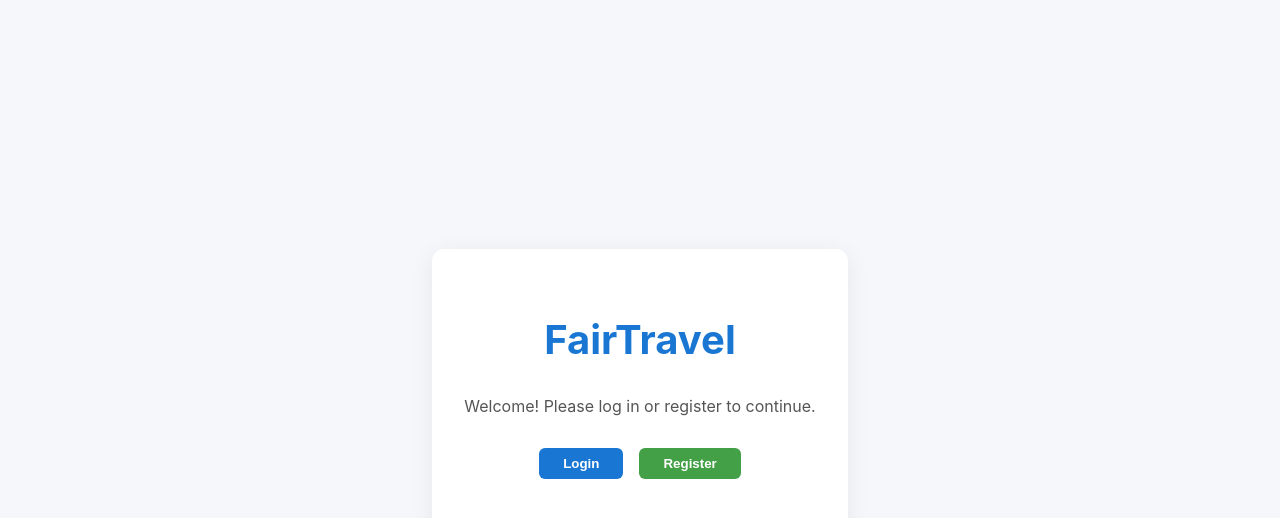
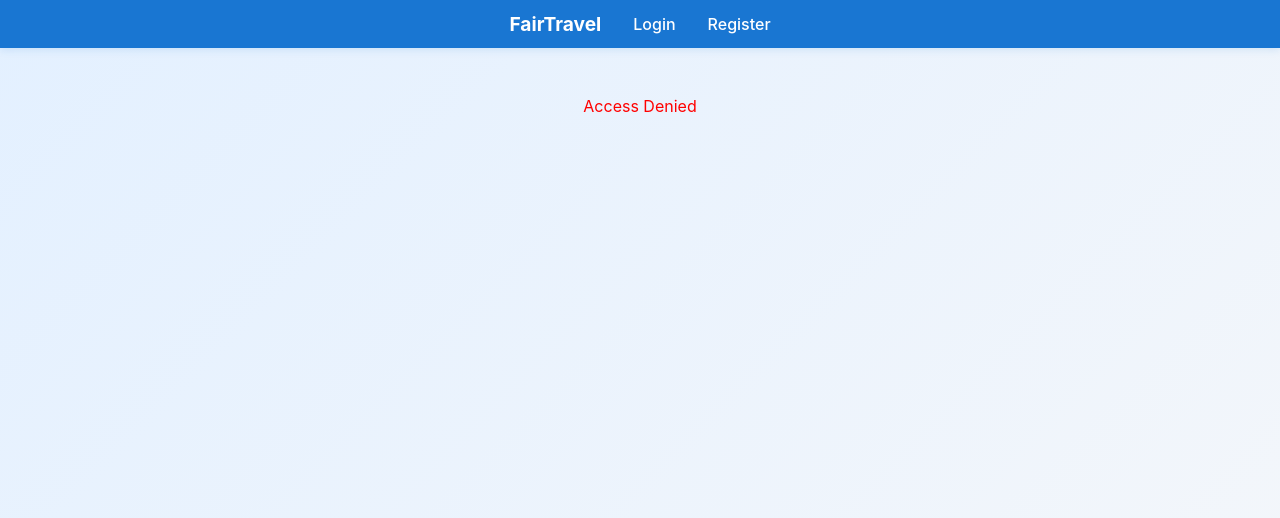
Before and after one commit to Amine2026/FairTravel, a React (Create React App) app in the folder fairtravel-frontend/: page /activities in a window 1280 px wide. Shown: the top 518 px of the page. Built offline with nearby package versions, Linux system fonts and the light colour scheme.

Commit message:
Fix: admin role check in ActivitiesList for JWT payload structure

```diff
--- a/fairtravel-frontend/src/ActivitiesList.js
+++ b/fairtravel-frontend/src/ActivitiesList.js
@@ -122,7 +122,7 @@ function ActivitiesList() {
   if (token) {
     try {
       const payload = JSON.parse(atob(token.split('.')[1]));
-      role = payload.role || (payload.identity && payload.identity.role);
+      role = payload.sub && payload.sub.role ? payload.sub.role : null;
     } catch {}
   }
 
--- a/fairtravel-frontend/src/App.js
+++ b/fairtravel-frontend/src/App.js
@@ -1,4 +1,6 @@
 import React, { useState } from 'react';
+import { Routes, Route, useNavigate } from 'react-router-dom';
+import Navbar from './Navbar';
 import LoginForm from './LoginForm';
 import RegisterForm from './RegisterForm';
 import AiQueryBox from './AiQueryBox';
@@ -23,20 +25,19 @@ import SustainabilityPracticeForm from './SustainabilityPracticeForm';
 
 function App() {
   const [token, setToken] = useState(localStorage.getItem('token') || null);
-  const [showLogin, setShowLogin] = useState(false);
-  const [showRegister, setShowRegister] = useState(false);
+  const navigate = useNavigate();
 
   const handleLogin = (jwt) => {
     setToken(jwt);
-    setShowLogin(false);
+    navigate('/');
   };
   const handleLogout = () => {
     localStorage.removeItem('token');
     setToken(null);
+    navigate('/');
   };
   const handleRegister = () => {
-    setShowRegister(false);
-    setShowLogin(true);
+    navigate('/login');
   };
 
   // Decode JWT to get role (simple, not secure for production)
@@ -55,87 +56,84 @@ function App() {
     } catch {}
   }
 
-  // Homepage: only login/register until logged in
-  if (!token) {
-    return (
-      <div style={{minHeight:'100vh', display:'flex', flexDirection:'column', justifyContent:'center', alignItems:'center', background:'#f5f7fa'}}>
-        <div style={{background:'white', padding:'2.5rem 2rem', borderRadius:12, boxShadow:'0 4px 24px #0001', minWidth:350, textAlign:'center'}}>
-          <h1 style={{marginBottom:'2rem', fontSize:'2.5rem', fontWeight:700, color:'#1976d2'}}>FairTravel</h1>
-          <p style={{marginBottom:'2rem', color:'#555'}}>Welcome! Please log in or register to continue.</p>
-          <div style={{marginBottom:'2rem', display:'flex', justifyContent:'center', gap:'1rem'}}>
-            <button onClick={() => setShowLogin(true)} style={{padding:'0.5rem 1.5rem', fontWeight:600, borderRadius:6, border:'none', background:'#1976d2', color:'white', cursor:'pointer'}}>Login</button>
-            <button onClick={() => setShowRegister(true)} style={{padding:'0.5rem 1.5rem', fontWeight:600, borderRadius:6, border:'none', background:'#43a047', color:'white', cursor:'pointer'}}>Register</button>
-          </div>
-          {showLogin && <LoginForm onLogin={handleLogin} />}
-          {showRegister && <RegisterForm onRegister={handleRegister} />}
-        </div>
-      </div>
-    );
-  }
-
-  // After login, show welcome, logout, and AI chat for users
   return (
-    <div style={{
-      minHeight:'100vh',
-      display:'flex',
-      flexDirection:'column',
-      justifyContent:'flex-start',
-      alignItems:'center',
-      background:'linear-gradient(135deg, #e3f0ff 0%, #f5f7fa 100%)'
-    }}>
-      <div style={{
-        background:'white',
-        padding:'2.5rem 2rem',
-        borderRadius:18,
-        boxShadow:'0 8px 32px #0002',
-        minWidth:370,
-        minHeight:500,
-        textAlign:'center',
-        marginTop:'5vh',
-        transition:'box-shadow 0.2s',
-        width:'100%',
-        maxWidth:600
-      }}>
-        <h1 style={{marginBottom:'2rem', fontSize:'2.5rem', fontWeight:700, color:'#1976d2'}}>Welcome to FairTravel!</h1>
-        <p style={{marginBottom:'2rem', color:'#555'}}>You are logged in.</p>
-        <div style={{marginBottom:'1rem', color:'#888', fontSize:'0.95rem'}}>Detected role: <b>{role ? role : 'none'}</b></div>
-        {role === 'user' && <AiQueryBox />}
-        {role === 'admin' && (
-          <div style={{margin:'2rem 0 1rem 0', textAlign:'left'}}>
-            <h2 style={{fontSize:'1.4rem', fontWeight:700, color:'#1976d2', marginBottom:'1.2rem'}}>Admin Dashboard</h2>
-            <div style={{display:'flex', flexWrap:'wrap', gap:'1.2rem'}}>
-              <div style={{flex:'1 1 220px'}}><AccommodationsList /><AccommodationForm /></div>
-              <div style={{flex:'1 1 220px'}}><ActivitiesList /><ActivityDetails /></div>
-              <div style={{flex:'1 1 220px'}}><AwardsList /><AwardForm /></div>
-              <div style={{flex:'1 1 220px'}}><BookingsList /><BookingForm /></div>
-              <div style={{flex:'1 1 220px'}}><EventsList /><EventDetails /></div>
-              <div style={{flex:'1 1 220px'}}><RecommendationsList /><RecommendationDetails /></div>
-              <div style={{flex:'1 1 220px'}}><ReviewsList /><ReviewForm /></div>
-              <div style={{flex:'1 1 220px'}}><ServicesList /><ServiceForm /></div>
-              <div style={{flex:'1 1 220px'}}><SustainabilityPracticesList /><SustainabilityPracticeForm /></div>
+    <div style={{ minHeight: '100vh', background: 'linear-gradient(135deg, #e3f0ff 0%, #f5f7fa 100%)' }}>
+      <Navbar role={role} onLogout={handleLogout} />
+      <Routes>
+        <Route path="/" element={
+          <div style={{ display: 'flex', flexDirection: 'column', alignItems: 'center', marginTop: '5vh' }}>
+            <div style={{ background: 'white', padding: '2.5rem 2rem', borderRadius: 18, boxShadow: '0 8px 32px #0002', minWidth: 370, maxWidth: 600, textAlign: 'center' }}>
+              <h1 style={{ marginBottom: '2rem', fontSize: '2.5rem', fontWeight: 700, color: '#1976d2' }}>Welcome to FairTravel!</h1>
+              <p style={{ marginBottom: '2rem', color: '#555' }}>You are logged in.</p>
+              <div style={{ marginBottom: '1rem', color: '#888', fontSize: '0.95rem' }}>Detected role: <b>{role ? role : 'none'}</b></div>
             </div>
           </div>
-        )}
-        <button
-          onClick={handleLogout}
-          style={{
-            padding:'0.5rem 1.5rem',
-            fontWeight:600,
-            borderRadius:8,
-            border:'none',
-            background:'#d32f2f',
-            color:'white',
-            cursor:'pointer',
-            marginTop:'1.5rem',
-            boxShadow:'0 2px 8px #d32f2f22',
-            transition:'background 0.2s'
-          }}
-          onMouseOver={e => e.currentTarget.style.background = '#b71c1c'}
-          onMouseOut={e => e.currentTarget.style.background = '#d32f2f'}
-        >
-          Logout
-        </button>
-      </div>
+        } />
+        <Route path="/login" element={<LoginForm onLogin={handleLogin} />} />
+        <Route path="/register" element={<RegisterForm onRegister={handleRegister} />} />
+        <Route path="/ai-chat" element={role === 'user' ? <AiQueryBox /> : <div style={{textAlign:'center',marginTop:'3rem',color:'red'}}>Access Denied</div>} />
+        <Route path="/admin" element={role === 'admin' ? (
+          <div style={{margin:'2rem auto',maxWidth:900}}>
+            <h2 style={{fontSize:'1.4rem', fontWeight:700, color:'#1976d2', marginBottom:'1.2rem'}}>Admin Dashboard</h2>
+            <ul style={{listStyle:'none',padding:0}}>
+              <li><a href="/accommodations" style={{color:'#1976d2',fontWeight:600}}>Manage Accommodations</a></li>
+              <li><a href="/activities" style={{color:'#1976d2',fontWeight:600}}>Manage Activities</a></li>
+              <li><a href="/awards" style={{color:'#1976d2',fontWeight:600}}>Manage Awards</a></li>
+              <li><a href="/bookings" style={{color:'#1976d2',fontWeight:600}}>Manage Bookings</a></li>
+              <li><a href="/events" style={{color:'#1976d2',fontWeight:600}}>Manage Events</a></li>
+              <li><a href="/recommendations" style={{color:'#1976d2',fontWeight:600}}>Manage Recommendations</a></li>
+              <li><a href="/reviews" style={{color:'#1976d2',fontWeight:600}}>Manage Reviews</a></li>
+              <li><a href="/services" style={{color:'#1976d2',fontWeight:600}}>Manage Services</a></li>
+              <li><a href="/sustainability-practices" style={{color:'#1976d2',fontWeight:600}}>Manage Sustainability Practices</a></li>
+            </ul>
+          </div>
+        ) : <div style={{textAlign:'center',marginTop:'3rem',color:'red'}}>Access Denied</div>} />
+        <Route path="/accommodations/*" element={role === 'admin' ? <AccommodationsList /> : <div style={{textAlign:'center',marginTop:'3rem',color:'red'}}>Access Denied</div>} />
+    <Route path="/accommodations" element={role === 'admin' ? <AccommodationsList /> : <div style={{textAlign:'center',marginTop:'3rem',color:'red'}}>Access Denied</div>} />
+    <Route path="/accommodations/new" element={role === 'admin' ? <AccommodationForm isNew /> : <div style={{textAlign:'center',marginTop:'3rem',color:'red'}}>Access Denied</div>} />
+    <Route path="/accommodations/:id" element={role === 'admin' ? <AccommodationForm /> : <div style={{textAlign:'center',marginTop:'3rem',color:'red'}}>Access Denied</div>} />
+    <Route path="/accommodations/:id/edit" element={role === 'admin' ? <AccommodationForm isEdit /> : <div style={{textAlign:'center',marginTop:'3rem',color:'red'}}>Access Denied</div>} />
+
+    <Route path="/activities" element={role === 'admin' ? <ActivitiesList /> : <div style={{textAlign:'center',marginTop:'3rem',color:'red'}}>Access Denied</div>} />
+    <Route path="/activities/new" element={role === 'admin' ? <ActivityDetails isNew /> : <div style={{textAlign:'center',marginTop:'3rem',color:'red'}}>Access Denied</div>} />
+    <Route path="/activities/:id" element={role === 'admin' ? <ActivityDetails /> : <div style={{textAlign:'center',marginTop:'3rem',color:'red'}}>Access Denied</div>} />
+    <Route path="/activities/:id/edit" element={role === 'admin' ? <ActivityDetails isEdit /> : <div style={{textAlign:'center',marginTop:'3rem',color:'red'}}>Access Denied</div>} />
+
+    <Route path="/awards" element={role === 'admin' ? <AwardsList /> : <div style={{textAlign:'center',marginTop:'3rem',color:'red'}}>Access Denied</div>} />
+    <Route path="/awards/new" element={role === 'admin' ? <AwardForm isNew /> : <div style={{textAlign:'center',marginTop:'3rem',color:'red'}}>Access Denied</div>} />
+    <Route path="/awards/:id" element={role === 'admin' ? <AwardForm /> : <div style={{textAlign:'center',marginTop:'3rem',color:'red'}}>Access Denied</div>} />
+    <Route path="/awards/:id/edit" element={role === 'admin' ? <AwardForm isEdit /> : <div style={{textAlign:'center',marginTop:'3rem',color:'red'}}>Access Denied</div>} />
+
+    <Route path="/bookings" element={role === 'admin' ? <BookingsList /> : <div style={{textAlign:'center',marginTop:'3rem',color:'red'}}>Access Denied</div>} />
+    <Route path="/bookings/new" element={role === 'admin' ? <BookingForm isNew /> : <div style={{textAlign:'center',marginTop:'3rem',color:'red'}}>Access Denied</div>} />
+    <Route path="/bookings/:id" element={role === 'admin' ? <BookingForm /> : <div style={{textAlign:'center',marginTop:'3rem',color:'red'}}>Access Denied</div>} />
+    <Route path="/bookings/:id/edit" element={role === 'admin' ? <BookingForm isEdit /> : <div style={{textAlign:'center',marginTop:'3rem',color:'red'}}>Access Denied</div>} />
+
+    <Route path="/events" element={role === 'admin' ? <EventsList /> : <div style={{textAlign:'center',marginTop:'3rem',color:'red'}}>Access Denied</div>} />
+    <Route path="/events/new" element={role === 'admin' ? <EventDetails isNew /> : <div style={{textAlign:'center',marginTop:'3rem',color:'red'}}>Access Denied</div>} />
+    <Route path="/events/:id" element={role === 'admin' ? <EventDetails /> : <div style={{textAlign:'center',marginTop:'3rem',color:'red'}}>Access Denied</div>} />
+    <Route path="/events/:id/edit" element={role === 'admin' ? <EventDetails isEdit /> : <div style={{textAlign:'center',marginTop:'3rem',color:'red'}}>Access Denied</div>} />
+
+    <Route path="/recommendations" element={role === 'admin' ? <RecommendationsList /> : <div style={{textAlign:'center',marginTop:'3rem',color:'red'}}>Access Denied</div>} />
+    <Route path="/recommendations/new" element={role === 'admin' ? <RecommendationDetails isNew /> : <div style={{textAlign:'center',marginTop:'3rem',color:'red'}}>Access Denied</div>} />
+    <Route path="/recommendations/:id" element={role === 'admin' ? <RecommendationDetails /> : <div style={{textAlign:'center',marginTop:'3rem',color:'red'}}>Access Denied</div>} />
+    <Route path="/recommendations/:id/edit" element={role === 'admin' ? <RecommendationDetails isEdit /> : <div style={{textAlign:'center',marginTop:'3rem',color:'red'}}>Access Denied</div>} />
+
+    <Route path="/reviews" element={role === 'admin' ? <ReviewsList /> : <div style={{textAlign:'center',marginTop:'3rem',color:'red'}}>Access Denied</div>} />
+    <Route path="/reviews/new" element={role === 'admin' ? <ReviewForm isNew /> : <div style={{textAlign:'center',marginTop:'3rem',color:'red'}}>Access Denied</div>} />
+    <Route path="/reviews/:id" element={role === 'admin' ? <ReviewForm /> : <div style={{textAlign:'center',marginTop:'3rem',color:'red'}}>Access Denied</div>} />
+    <Route path="/reviews/:id/edit" element={role === 'admin' ? <ReviewForm isEdit /> : <div style={{textAlign:'center',marginTop:'3rem',color:'red'}}>Access Denied</div>} />
+
+    <Route path="/services" element={role === 'admin' ? <ServicesList /> : <div style={{textAlign:'center',marginTop:'3rem',color:'red'}}>Access Denied</div>} />
+    <Route path="/services/new" element={role === 'admin' ? <ServiceForm isNew /> : <div style={{textAlign:'center',marginTop:'3rem',color:'red'}}>Access Denied</div>} />
+    <Route path="/services/:id" element={role === 'admin' ? <ServiceForm /> : <div style={{textAlign:'center',marginTop:'3rem',color:'red'}}>Access Denied</div>} />
+    <Route path="/services/:id/edit" element={role === 'admin' ? <ServiceForm isEdit /> : <div style={{textAlign:'center',marginTop:'3rem',color:'red'}}>Access Denied</div>} />
+
+    <Route path="/sustainability-practices" element={role === 'admin' ? <SustainabilityPracticesList /> : <div style={{textAlign:'center',marginTop:'3rem',color:'red'}}>Access Denied</div>} />
+    <Route path="/sustainability-practices/new" element={role === 'admin' ? <SustainabilityPracticeForm isNew /> : <div style={{textAlign:'center',marginTop:'3rem',color:'red'}}>Access Denied</div>} />
+    <Route path="/sustainability-practices/:id" element={role === 'admin' ? <SustainabilityPracticeForm /> : <div style={{textAlign:'center',marginTop:'3rem',color:'red'}}>Access Denied</div>} />
+    <Route path="/sustainability-practices/:id/edit" element={role === 'admin' ? <SustainabilityPracticeForm isEdit /> : <div style={{textAlign:'center',marginTop:'3rem',color:'red'}}>Access Denied</div>} />
+      </Routes>
     </div>
   );
 }
--- /dev/null
+++ b/fairtravel-frontend/src/Navbar.js
@@ -0,0 +1,27 @@
+import React from 'react';
+import { Link } from 'react-router-dom';
+
+function Navbar({ role, onLogout }) {
+  return (
+    <nav style={{
+      width: '100%',
+      background: '#1976d2',
+      padding: '0.75rem 0',
+      boxShadow: '0 2px 8px #1976d222',
+      marginBottom: '2rem',
+      display: 'flex',
+      justifyContent: 'center',
+      alignItems: 'center',
+      gap: '2rem',
+    }}>
+      <Link to="/" style={{ color: 'white', fontWeight: 700, fontSize: '1.2rem', textDecoration: 'none' }}>FairTravel</Link>
+      {role === 'user' && <Link to="/ai-chat" style={{ color: 'white', textDecoration: 'none', fontWeight: 500 }}>AI Chat</Link>}
+      {role === 'admin' && <Link to="/admin" style={{ color: 'white', textDecoration: 'none', fontWeight: 500 }}>Admin Dashboard</Link>}
+      {!role && <Link to="/login" style={{ color: 'white', textDecoration: 'none', fontWeight: 500 }}>Login</Link>}
+      {!role && <Link to="/register" style={{ color: 'white', textDecoration: 'none', fontWeight: 500 }}>Register</Link>}
+      {role && <button onClick={onLogout} style={{ marginLeft: '2rem', background: '#d32f2f', color: 'white', border: 'none', borderRadius: 6, padding: '0.5rem 1rem', fontWeight: 600, cursor: 'pointer' }}>Logout</button>}
+    </nav>
+  );
+}
+
+export default Navbar;
```
